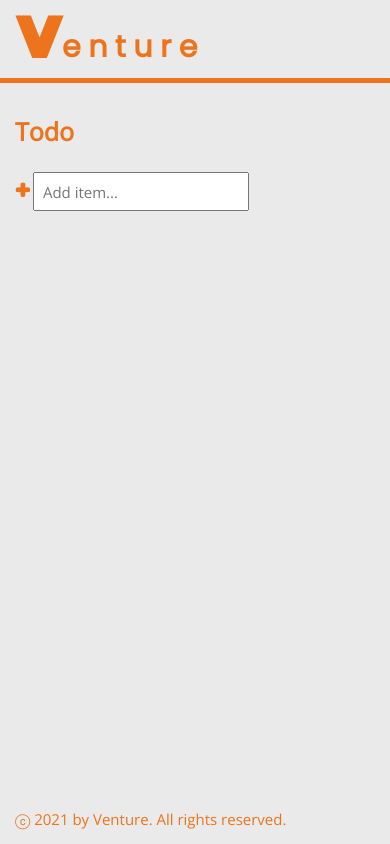
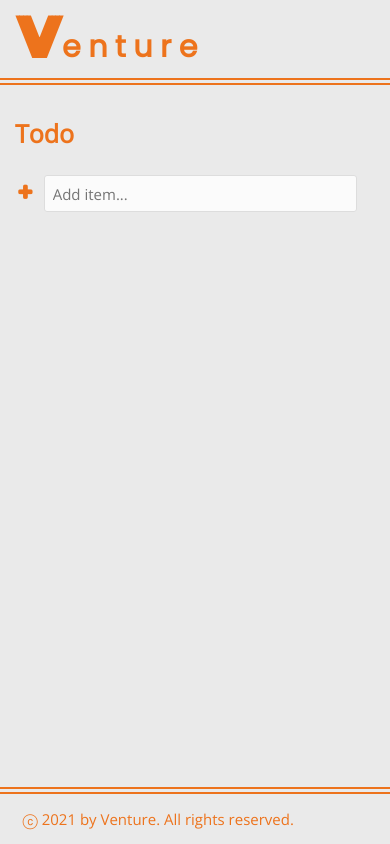
Before and after one commit to jrdorn/Venture, a plain HTML site: page index.html in a window 390 px wide. Drawn offline with nearby package versions, Linux system fonts and the light colour scheme.

Commit message:
Responsive input width

```diff
--- a/css/style.css
+++ b/css/style.css
@@ -27,7 +27,7 @@ html {
 
 .head {
   grid-area: head;
-  border-bottom: 0.5em solid #ed731c;
+  border-bottom: 0.75em double #ed731c;
 }
 
 .tdlist {
@@ -36,8 +36,8 @@ html {
 }
 
 .footer {
+  border-top: 0.75em double #ed731c;
   grid-area: footer;
-  margin-left: 1.5em;
 }
 
 body {
@@ -115,6 +115,10 @@ header {
   margin-left: 1.5em;
 }
 
+.footer p {
+  margin-left: 1.5em;
+}
+
 /* list  */
 
 ul {
@@ -130,12 +134,10 @@ ul {
 }
 
 .container {
-  /* border: 2px solid red; */
   margin-right: 1.5em;
 }
 
 .todo-items > li {
-  /* border: 2px solid blue; */
   display: flex;
   justify-content: flex-end;
 }
@@ -143,6 +145,8 @@ ul {
 .litext {
   margin-right: auto;
 }
+
+/* custom checkbox */
 
 .checkbox {
   margin: 0;
@@ -168,15 +172,9 @@ ul {
   color: #b8b8b8;
 }
 
-/*
-<li class="item" data-key="1621379146850">
-      <input class="checkbox" type="checkbox" null="">
-      <p class="litext"> one </p>
-      <button class="delete-button">x</button>
-</li>
-*/
 .item {
   position: relative;
+  padding-left: 1em;
 }
 
 .item label {
@@ -218,3 +216,19 @@ ul {
 .item input[type="checkbox"]:checked + label:after {
   opacity: 1;
 }
+
+/* add button and input */
+
+.add-button {
+  margin-left: 0.08em;
+}
+
+.todo-input {
+  margin-left: 0.56em;
+  /* margin-right: 1em; */
+  background-color: #fbfbfb;
+  border: 1px solid #ddd;
+  border-radius: 0.2em;
+  color: inherit;
+  width: 87%;
+}
```
